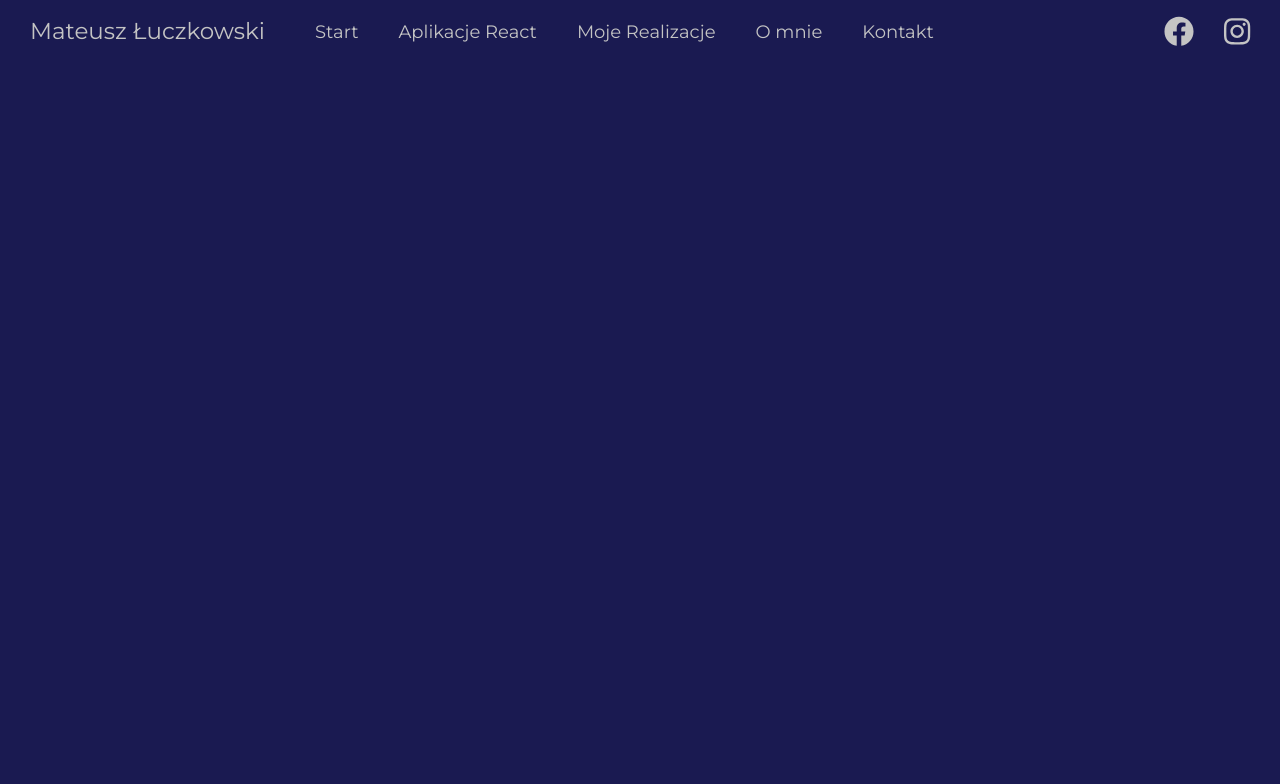
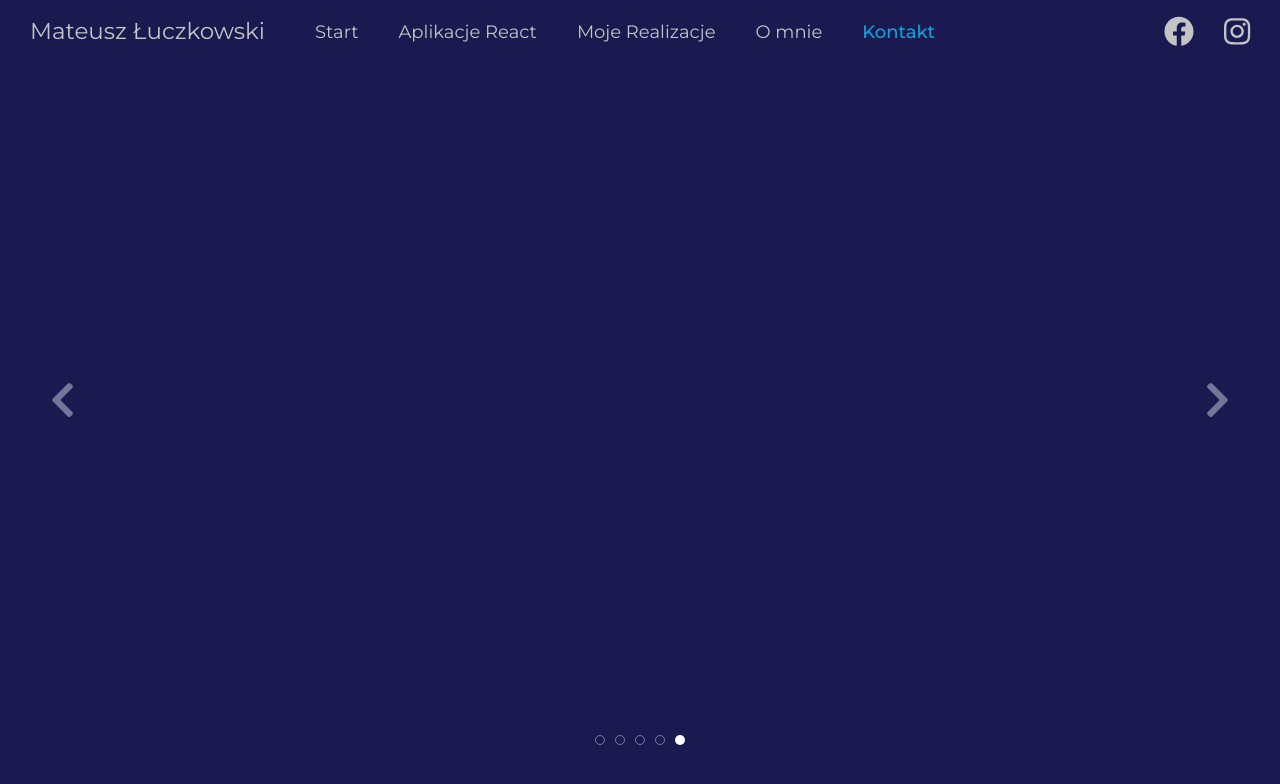
Before and after one commit to mateuszluczkowski/portfolio, a React (Create React App) app: page /contact in a window 1280 px wide. Shown: the top 784 px of the page. Built offline with nearby package versions, Linux system fonts and the light colour scheme.

Commit message:
add NavArrows

```diff
--- a/src/App.js
+++ b/src/App.js
@@ -7,6 +7,7 @@ import Projects from "./routes/Projects";
 import StartContainer from "./routes/StartContainer";
 //layout
 import Navbar from "./components/Navbar";
+import NavArrows from "./components/NavArrows";
 import "./sass/style.scss";
 import "../node_modules/@fortawesome/fontawesome-free/css/all.css";
 import "../node_modules/@fortawesome/fontawesome-free/js/all";
@@ -23,6 +24,7 @@ const App = () => {
   return (
     <Router>
       <Navbar routes={routes} />
+      <NavArrows routes={routes} />
       {routes.map((route, index) => {
         return (
           <Switch key={index}>
--- a/src/components/NavArrows.js
+++ b/src/components/NavArrows.js
@@ -1,8 +1,25 @@
-const NavArrows = () => {
+const NavArrows = (props) => {
   return (
-    <div className="NavNarrows">
-      <i class="fas fa-chevron-right"></i>
-      <i class="fas fa-chevron-left"></i>
+    <div className="NavArrows">
+      <button className="fas fa-chevron-right NavArrows__arrow NavArrows__arrow--right"></button>
+      <button className="fas fa-chevron-left  NavArrows__arrow NavArrows__arrow--left"></button>
+      <div className="dots">
+        {props.routes.map((route, index) => {
+          return (
+            <a
+              key={index}
+              href={route.path}
+              className={
+                window.location.pathname === route.path
+                  ? "dots__item active"
+                  : "dots__item"
+              }
+            >
+              {}
+            </a>
+          );
+        })}
+      </div>
     </div>
   );
 };
--- a/src/components/NavLink.js
+++ b/src/components/NavLink.js
@@ -2,7 +2,11 @@ const NavLink = (props) => {
   return (
     <li className="Navbar__item">
       <a
-        className={props.active ? "Navbar__link active" : "Navbar__link"}
+        className={
+          window.location.pathname === props.path
+            ? "Navbar__link active"
+            : "Navbar__link"
+        }
         href={props.path}
       >
         {props.name}
--- a/src/components/Navbar.js
+++ b/src/components/Navbar.js
@@ -10,7 +10,6 @@ const Navbar = (props) => {
           return (
             <NavLink
               key={index}
-              active={props.active === item.Component}
               path={item.path}
               name={item.name}
               Component={item.Component}
--- a/src/sass/Enter.scss
+++ b/src/sass/Enter.scss
@@ -18,6 +18,7 @@ $enter-margin: 25px 0;
     background-color: darkgreen;
     height: 100vh;
     width: 100%;
+    z-index: 5;
 }
 
 .Enter {
--- /dev/null
+++ b/src/sass/_NavArrow.scss
@@ -0,0 +1,62 @@
+.NavArrows {
+    top: 0;
+    left: 0;
+    width: 100%;
+    height: 100vh;
+    position: absolute;
+    z-index: 1;
+    color: rgba(255, 255, 255, 0.4);
+
+
+    &__arrow {
+        font-size: 40px;
+        position: absolute;
+        top: 50%;
+        transform: translateY(-50%);
+        cursor: pointer;
+        transition: .4s;
+
+        &:hover {
+            color: white;
+        }
+
+        &--right {
+            right: 50px;
+        }
+
+        &--left {
+            left: 50px;
+        }
+
+    }
+
+}
+
+.dots {
+    position: absolute;
+    left: 50%;
+    transform: translateX(-50%);
+    bottom: 50px;
+    display: flex;
+
+
+    &__item {
+        padding: 0;
+        background-color: transparent;
+        margin: 5px;
+        height: 10px;
+        width: 10px;
+        border: 1px solid rgba(255, 255, 255, .4);
+        border-radius: 50%;
+        cursor: pointer;
+        transition: .4s;
+
+        &:hover {
+            border: 1px solid white;
+        }
+
+        &.active {
+            background-color: white;
+        }
+    }
+}
--- a/src/sass/_Navbar.scss
+++ b/src/sass/_Navbar.scss
@@ -4,6 +4,8 @@
     align-items: center;
     background-color: transparent;
     position: relative;
+
+    z-index: 3;
 
     &__brand-name {
         font-family: $secondary-font;
--- a/src/sass/style.scss
+++ b/src/sass/style.scss
@@ -7,6 +7,7 @@
 
 @import 'reset';
 @import '_Navbar';
+@import './NavArrow';
 
 * {
     box-sizing: border-box;
```
